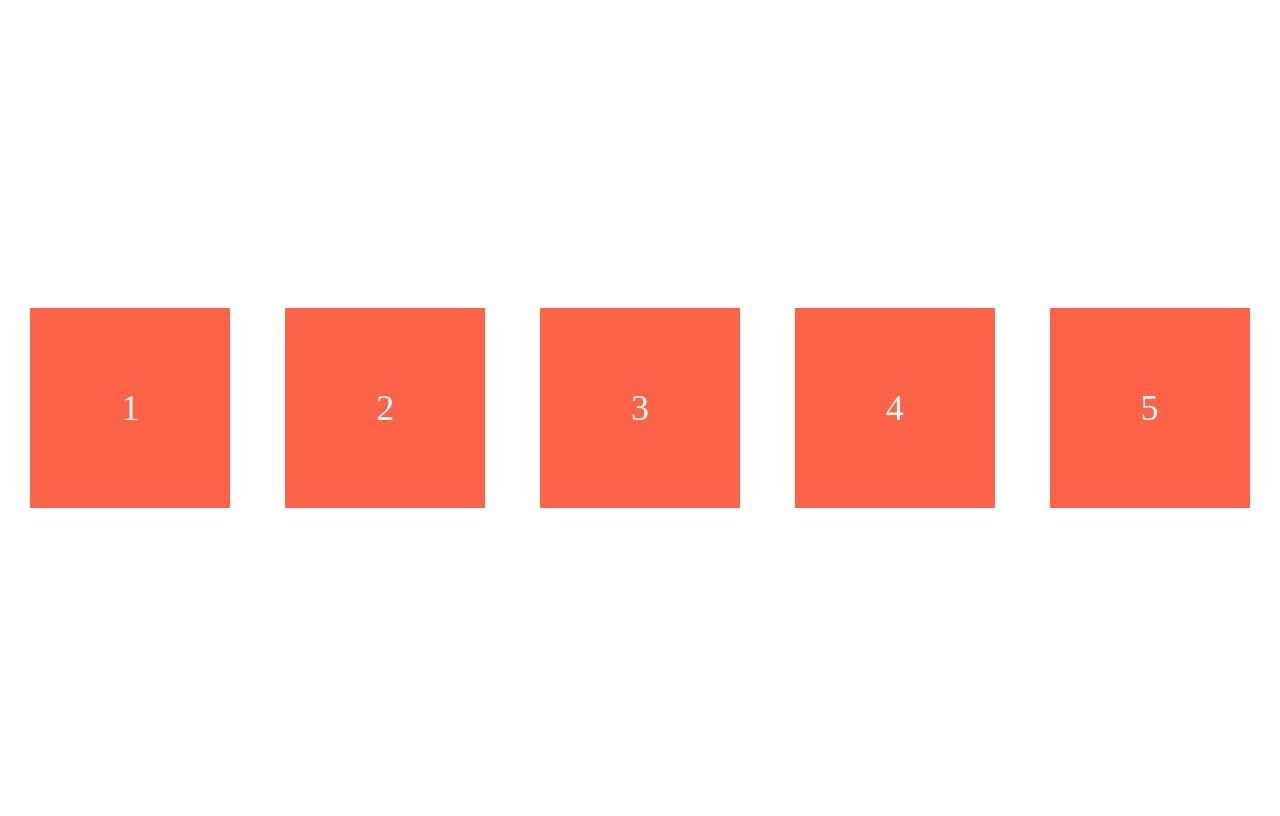
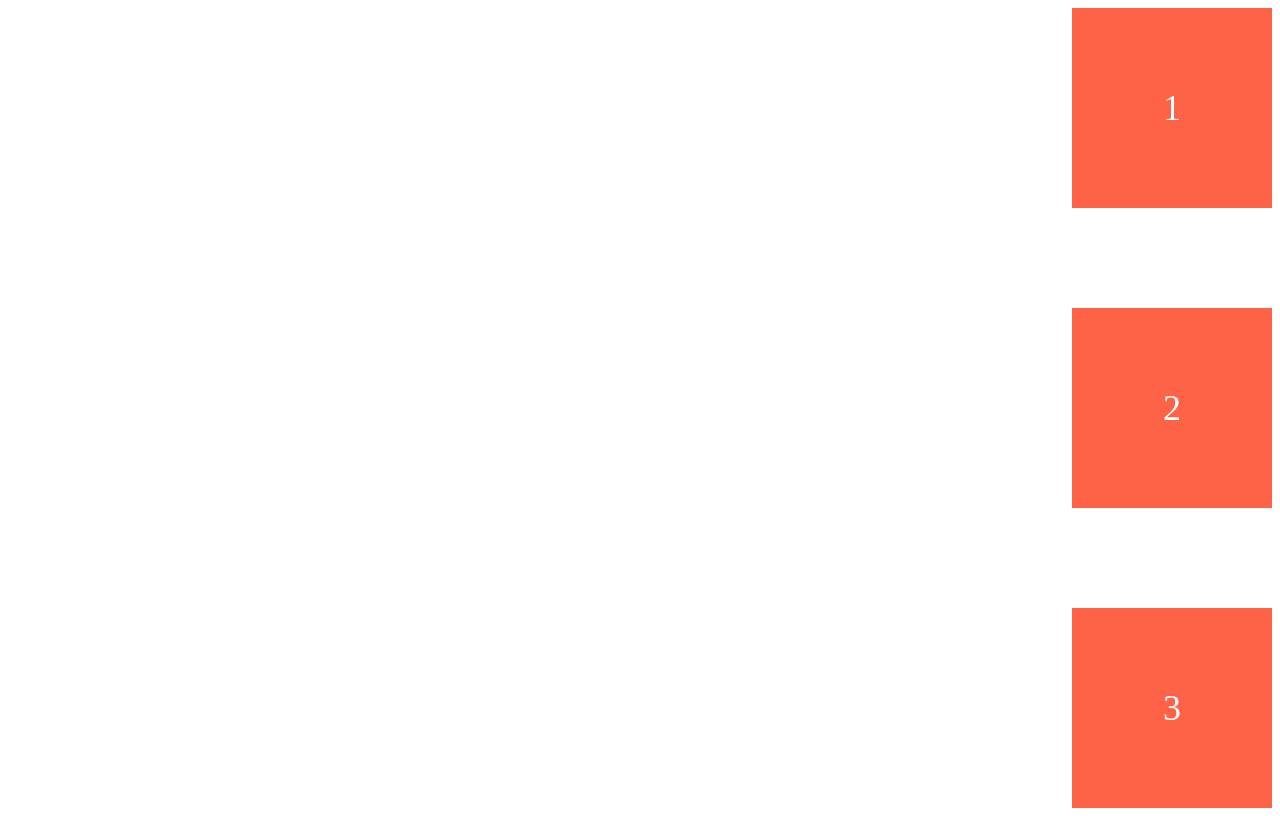
Before and after one commit to ygvbhy/cssMasterClass, a plain HTML site: page index.html in a window 1280 px wide. Drawn offline with Linux system fonts and the light colour scheme.

Commit message:
Main and Cross Axis part two

```diff
--- a/index.html
+++ b/index.html
@@ -11,8 +11,6 @@
       <div class="box">1</div>
       <div class="box">2</div>
       <div class="box">3</div>
-      <div class="box">4</div>
-      <div class="box">5</div>
     </div>
   </body>
 </html>
--- a/style.css
+++ b/style.css
@@ -1,9 +1,9 @@
 .container {
   display: flex;
   height: 100vh;
-  flex-direction: row;
-  justify-content: space-around;
-  align-items: center;
+  flex-direction: column;
+  justify-content: space-between;
+  align-items: flex-end;
   gap: 10px;
 }
 
```
